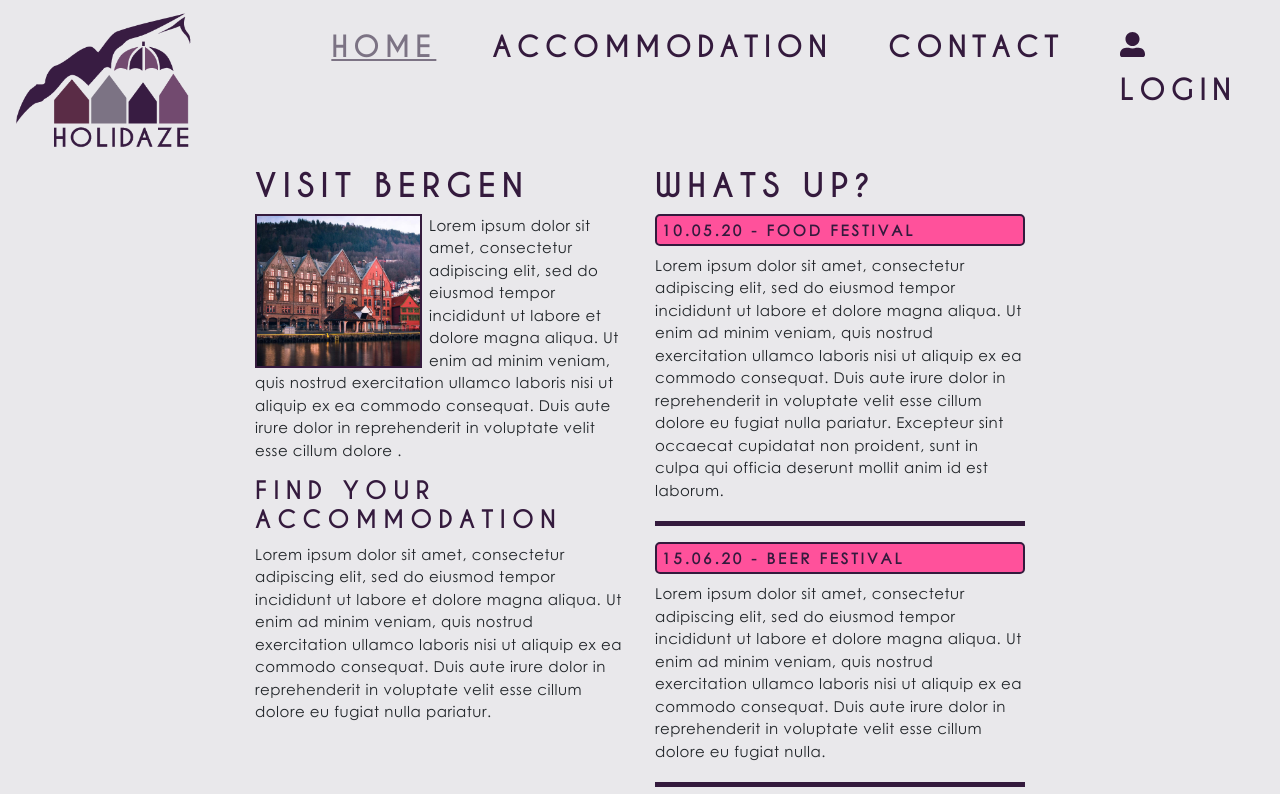
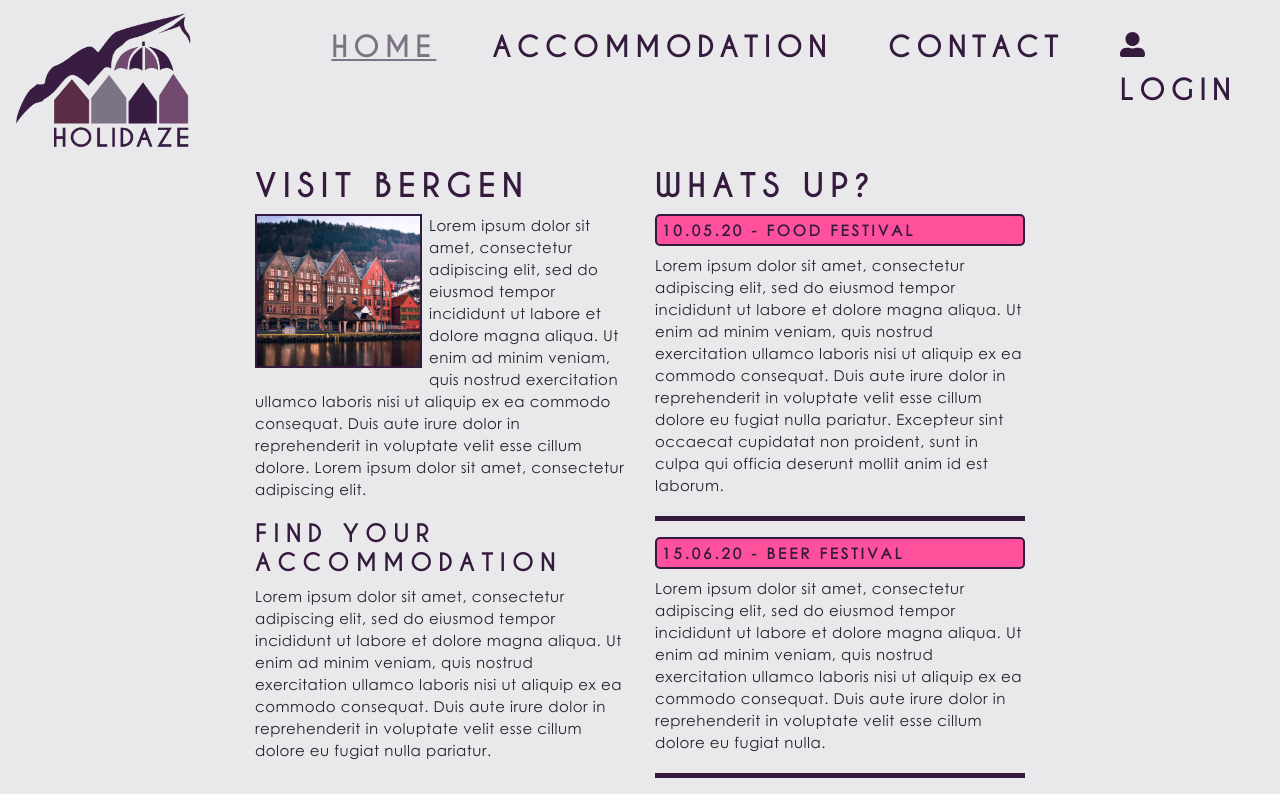
Before and after one commit to NinaWiik/Nina-Wiik_Project-exam-2_Holidaze-noroff-feu, a React (Create React App) app: page / in a window 1280 px wide. Shown: the top 794 px of the page. Built offline with nearby package versions, Linux system fonts and the light colour scheme.

Commit message:
home
fixed homepg

```diff
--- a/src/components/home/Home.js
+++ b/src/components/home/Home.js
@@ -23,7 +23,8 @@ function Home() {
               eiusmod tempor incididunt ut labore et dolore magna aliqua. Ut
               enim ad minim veniam, quis nostrud exercitation ullamco laboris
               nisi ut aliquip ex ea commodo consequat. Duis aute irure dolor in
-              reprehenderit in voluptate velit esse cillum dolore .
+              reprehenderit in voluptate velit esse cillum dolore. Lorem ipsum
+              dolor sit amet, consectetur adipiscing elit.
             </p>
             <h6>find your accommodation</h6>
             <p>
--- a/src/sass/partials/_blocktags.scss
+++ b/src/sass/partials/_blocktags.scss
@@ -62,6 +62,7 @@ h6 {
     letter-spacing: 6px;
     font-size: 1.5em;
     color: $darkPurple;
+    margin-top: 20px;
 }
 
 
@@ -69,6 +70,7 @@ p {
     font-family: 'centuryGothic', Arial, Helvetica, sans-serif;
     font-size: 15px;
     letter-spacing: 0.5px;
+    line-height: 22px;
 }
 
 .btn-primary {
```
